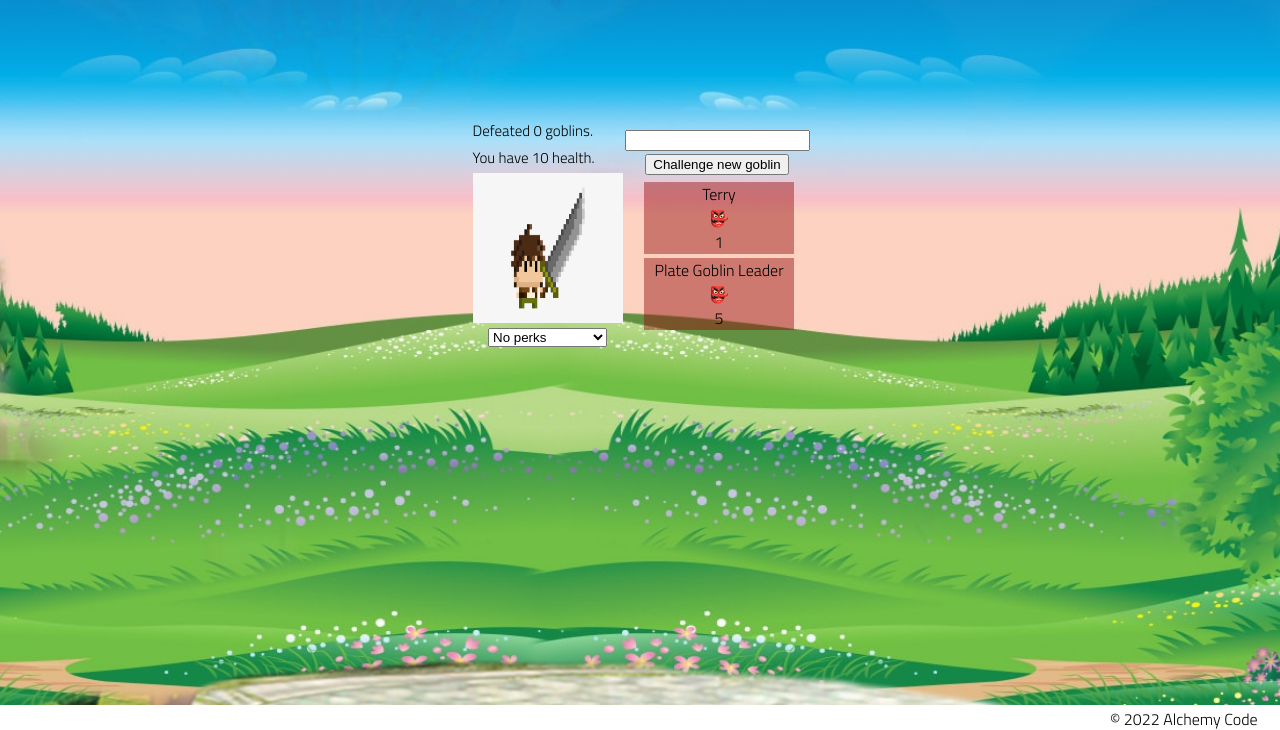
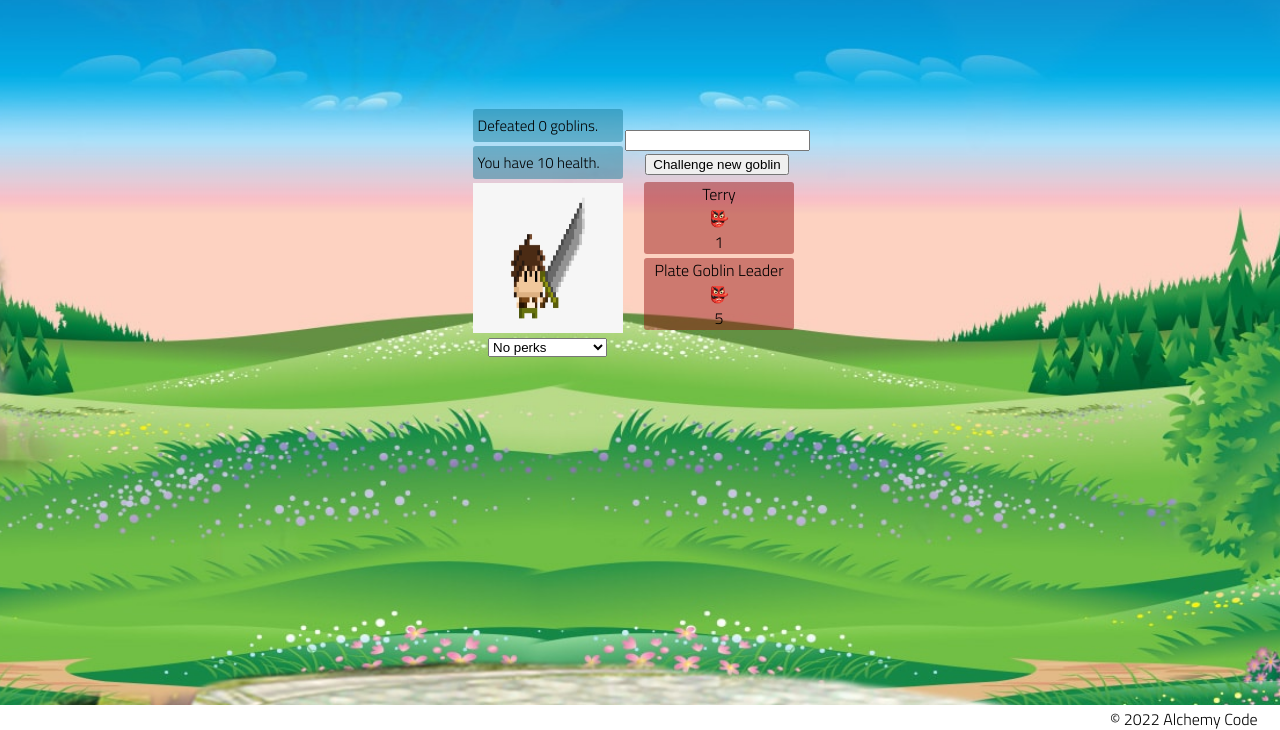
Before and after one commit to Chad-Stabler/Goblin-fighter, a plain HTML site: page index.html in a window 1280 px wide. Shown: the part 70-800 px from the top of the page. Drawn offline with Linux system fonts and the light colour scheme.

Commit message:
added styling to round edges

```diff
--- a/styles/style.css
+++ b/styles/style.css
@@ -65,10 +65,11 @@ button {
     display: flex;
     flex-direction: column;
     align-items: center;
+    border-radius: 3px;
 }
 
 .dead{
-    background-color: rgba(146, 12, 12, 0.45);
+    background-color: rgba(7, 75, 18, 0.45);
     display: flex;
     flex-direction: column;
     align-items: center;
@@ -78,6 +79,13 @@ button {
     background-color: rgba(0,0,0,0);
     font-size: 15px;
     display: inline;
+}
+
+.player-section div.player-stats {
+    margin: 2px;
+    background-color: rgba(12, 115, 146, 0.45);
+    border-radius: 3px;
+    padding: 5px;
 }
 
 section {
```
